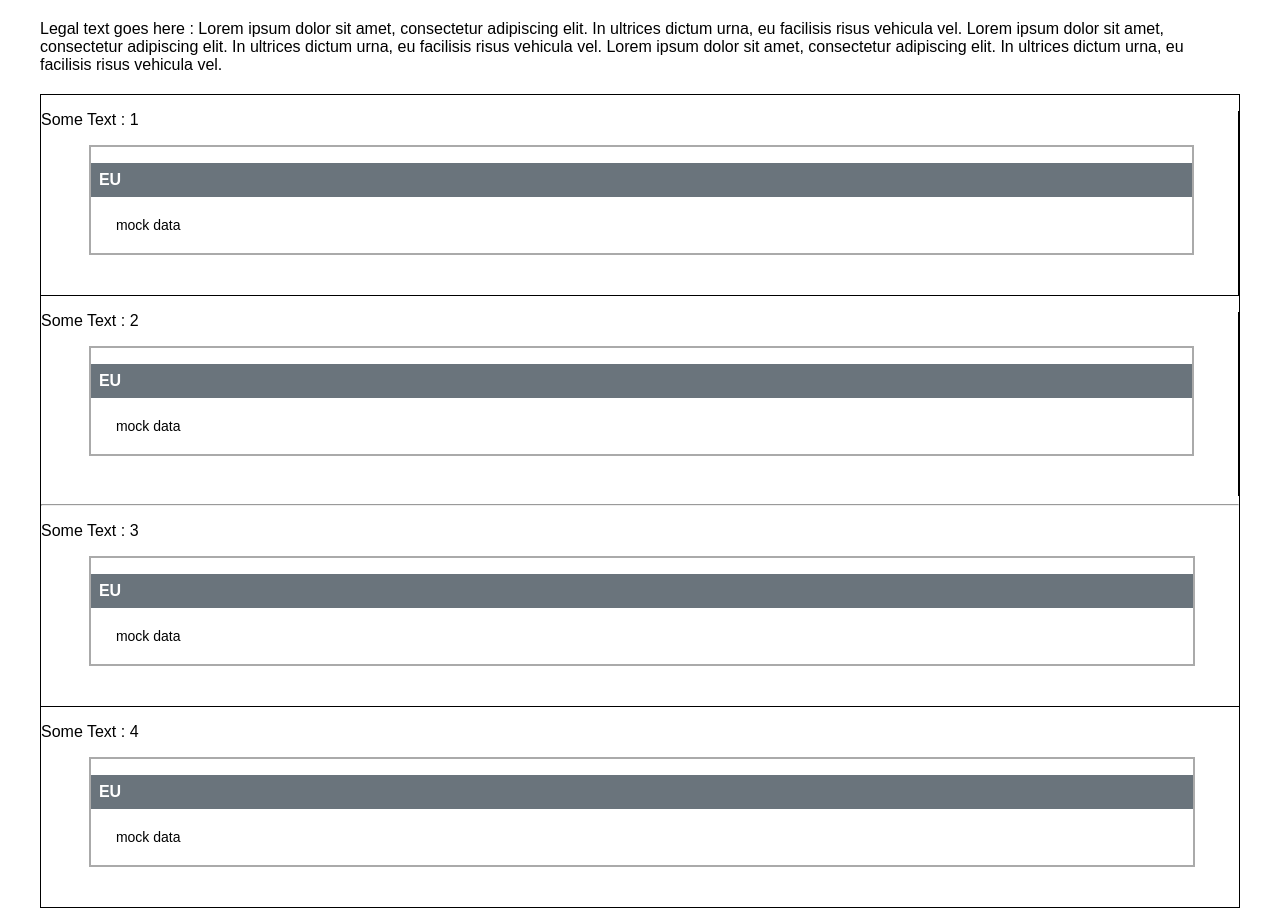
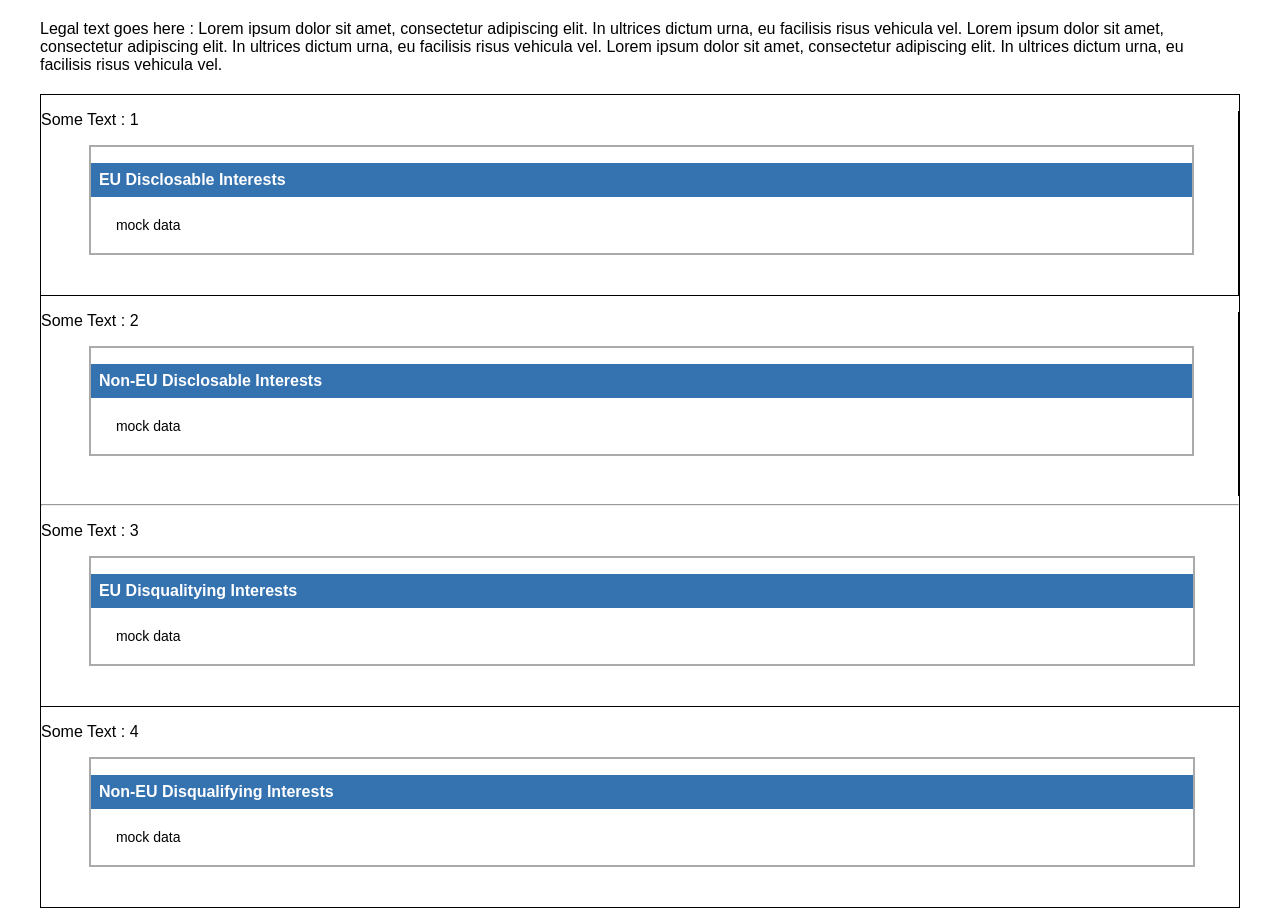
Before and after one commit to patlolla-sai-charan-reddy/DisclosableInterestPOCforFitchRatings, a React app: page / in a window 1280 px wide. Built offline with nearby package versions, Linux system fonts and the light colour scheme.

Commit message:
headings for components

```diff
--- a/src/eu-disclosable-components.js
+++ b/src/eu-disclosable-components.js
@@ -4,7 +4,7 @@ class EuDisclosable extends React.Component {
   render() {
     return (
       <div className="featured-component">
-        <p className="component-heading">EU</p>
+        <p className="component-heading">Non-EU Disqualifying Interests</p>
         <ul className="detailList">
           <li className="detailListItems">mock data</li>
         </ul>
--- a/src/eu-disqualifying-component.js
+++ b/src/eu-disqualifying-component.js
@@ -4,7 +4,7 @@ class EuDisqualifying extends React.Component {
   render() {
     return (
       <div className="featured-component">
-        <p className="component-heading">EU</p>
+        <p className="component-heading">Non-EU Disclosable Interests</p>
         <ul className="detailList">
           <li className="detailListItems">mock data</li>
         </ul>
--- a/src/non-eu-disclosable-component.js
+++ b/src/non-eu-disclosable-component.js
@@ -4,7 +4,7 @@ class NonEuDisclosable extends React.Component {
   render() {
     return (
       <div className="featured-component">
-        <p className="component-heading">EU</p>
+        <p className="component-heading">EU Disqualitying Interests</p>
         <ul className="detailList">
           <li className="detailListItems">mock data</li>
         </ul>
--- a/src/non-eu-disqualifying-component.js
+++ b/src/non-eu-disqualifying-component.js
@@ -4,7 +4,7 @@ class NonEu extends React.Component {
   render() {
     return (
       <div className="featured-component">
-        <p className="component-heading">EU</p>
+        <p className="component-heading">EU Disclosable Interests</p>
         <ul className="detailList">
           <li className="detailListItems">mock data</li>
         </ul>
--- a/src/styles.css
+++ b/src/styles.css
@@ -33,7 +33,7 @@
 }
 
 .component-heading {
-  background: #6a747c;
+  background: #3572b0;
   padding: 8px;
   color: #fff;
   font-size: 16px;
```
